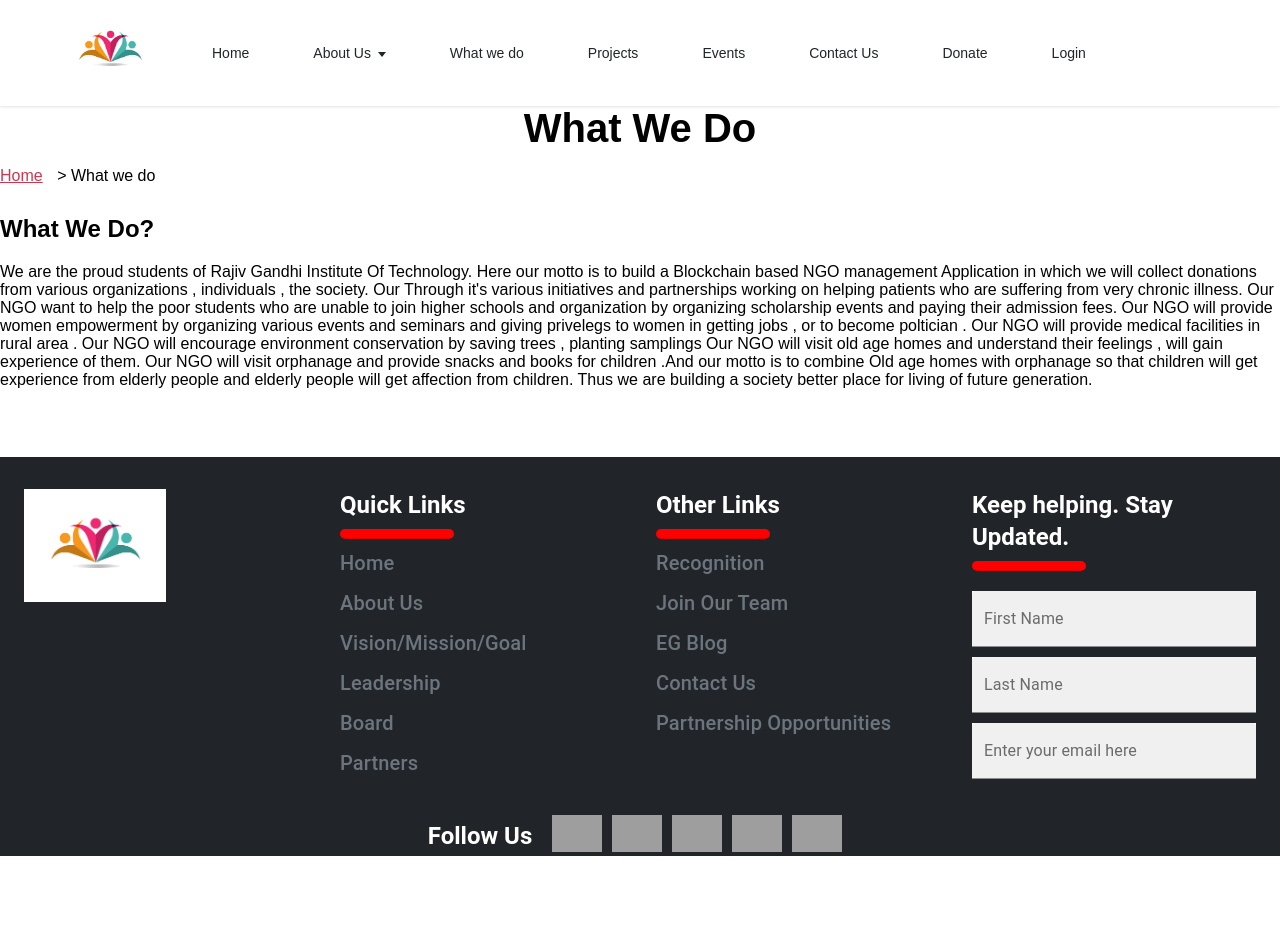
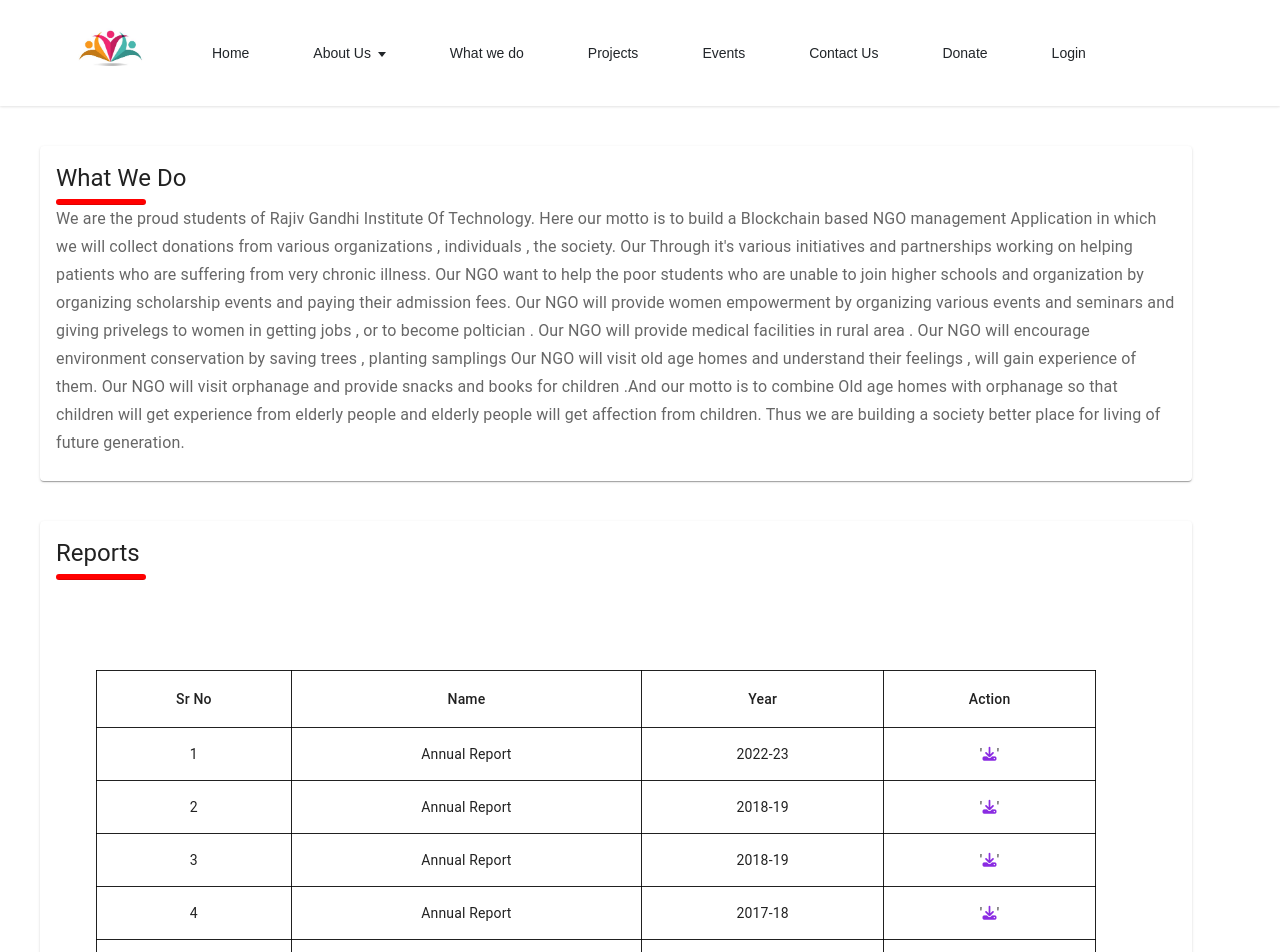
Before and after one commit to Aniket-1608/NGO-Dapp, a React (Create React App) app: page /whatwedo in a window 1280 px wide. Shown: the top 952 px of the page. Before the commit the page ends 876 px from the top, so only its background shows below. Built offline with nearby package versions, Linux system fonts and the light colour scheme; grey boxes are pictures that could not be loaded.

Commit message:
what we do

```diff
--- a/src/routes/WhatWeDo.js
+++ b/src/routes/WhatWeDo.js
@@ -1,3 +1,16 @@
+
+import Box from '@mui/material/Box';
+import Card from '@mui/material/Card';
+import CardContent from '@mui/material/CardContent';
+import CardMedia from '@mui/material/CardMedia';
+import IconButton from '@mui/material/IconButton';
+import LegalStatusTable from "./LegelStatus";
+
+import Typography from '@mui/material/Typography';
+import {Divider} from "@mui/material";
+import Report from "./Reports";
+
+
 const WhatWeDo = () => {
     const style = {
       fontSize: "40px",
@@ -7,43 +20,17 @@ const WhatWeDo = () => {
 
     return (
       <div>
-        <section id="background" className="inn-page-bg">
-            <div className="container">
-                <div className="row">
-                    <div className="inn-pag-ban text-center">
-                        <h2 style={style}>What We Do</h2>
-                        <span className="link text-center">
-                            <a href="https://y4d.ngo/home">Home</a> <span> &gt; What we do</span>
-                        </span>
-                        <div className="sec-title colored" style={{ paddingTop: 15 }}>
-                            <span className="decor">
-                            <span className="inner" />
-                            </span>
-                        </div>
-                    </div>
-                </div>
-            </div>
-        </section>
-
-        <section className="com-padd com-padd-redu-bot1 pad-bot-red-40 pt-75">
-  <div className="container">
-    <div className="row">
-      <div
-        className="com-title"
-        style={{ marginBottom: 20, paddingTop: 15 }}
-        id="ld-abour"
-      >
-        <h2>
-          <span className="style-left" />
-          What We Do?
-          <span className="style-right" />
-        </h2>
-      </div>
-      <div className="home-list-pop list-spac">
-        <div className="list-pg-inn-sp list-360">
-          <div className="row">
-            <div className="col-md-12 home-list-pop-desc inn-list-pop-desc">
-              <p>
+      <Card sx={{width:"90%",margin:5}}>
+      <CardContent sx={{ flex: '1 0 auto' }}>
+          <Typography component="div" variant="h5">
+          What We Do
+          </Typography>
+          <Divider
+              variant="string"
+              sx={{ mt: "5px", pt: "5px", width: "90px", borderRadius: "5px" }}
+              color="#ff0000"
+            />
+          <Typography variant="subtitle1" color="text.secondary" component="div">
                 We are the proud students of Rajiv Gandhi Institute Of Technology.
                 Here our motto is to build  a Blockchain based NGO management Application in which we
                 will collect donations from various organizations , individuals ,
@@ -57,14 +44,33 @@ const WhatWeDo = () => {
                 Our NGO will visit orphanage and provide snacks  and books for children .And our motto is to combine Old age homes with orphanage so that children will get experience from elderly people and elderly people will get affection from children.
                 Thus we are  building a society better place for living of
                 future generation.
-              </p>
-            </div>
-          </div>
-        </div>
-      </div>
-    </div>
-  </div>
-</section>
+          </Typography>
+        </CardContent>
+      </Card>
+
+
+    <Card sx={{ display: 'flex' ,margin:5,width:"90%"}}>
+      <Box sx={{ display: 'flex', flexDirection: 'column' }}>
+      <CardContent sx={{ flex: '1 0 auto' }}>
+          <Typography component="div" variant="h5">
+          Reports
+          </Typography>
+          <Divider
+              variant="string"
+              sx={{ mt: "5px", pt: "5px", width: "90px", borderRadius: "5px" }}
+              color="#ff0000"
+            />
+            <Report/>
+        </CardContent>
+      </Box>
+
+       <CardMedia
+        component="img"
+        // sx={{ width: 151 }}
+        image={require("../components/asset/status-report.png")}
+        alt={"legal-status-and-empanelments"}
+      />
+    </Card>
       </div>
     );
   };
```
